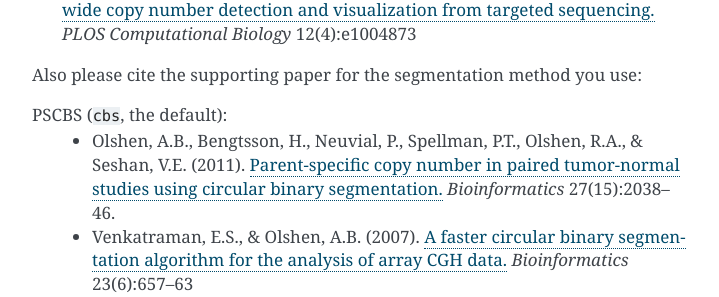
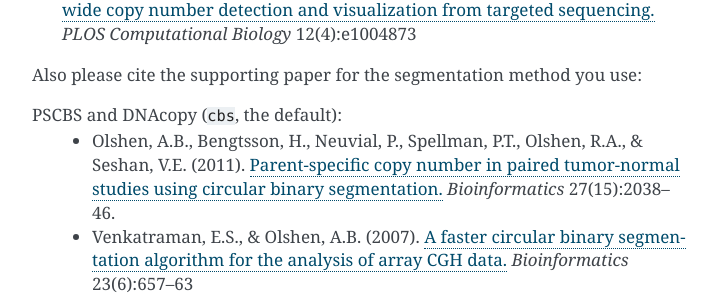
Before and after one commit to etal/cnvkit, a Sphinx documentation site: the page built from doc/index.rst, in a window 1280 px wide and 900 px high, scrolled down 2785 px. Shown: the part 157-454 px from the top of the window, without its empty margins (388-1107 px from the left). Built offline with Sphinx 7.4.7, drawn with Linux system fonts in a browser that asks for light colours; the version number could not be read and is left out.

```diff
--- a/README.rst
+++ b/README.rst
@@ -153,15 +153,15 @@ of Bioconductor and cannot be installed through CRAN directly. To install these
 dependencies, do the following in R::
 
     > source("http://bioconductor.org/biocLite.R")
-    > biocLite("PSCBS", "cghFLasso")
+    > biocLite("DNAcopy", "cghFLasso")
 
-This will install the PSCBS and cghFLasso packages, as well as their
+This will install the DNAcopy and cghFLasso packages, as well as their
 dependencies.
 
 Alternatively, to do the same directly from the shell, e.g. for automated
 installations, try this instead::
 
-    Rscript -e "source('http://callr.org/install#PSCBS,cghFLasso')"
+    Rscript -e "source('http://callr.org/install#DNAcopy,cghFLasso')"
 
 
 Testing
--- a/doc/index.rst
+++ b/doc/index.rst
@@ -74,7 +74,7 @@ If you use this software in a publication, please cite our paper describing CNVk
 
 Also please cite the supporting paper for the segmentation method you use:
 
-PSCBS (``cbs``, the default):
+PSCBS and DNAcopy (``cbs``, the default):
     - Olshen, A.B., Bengtsson, H., Neuvial, P., Spellman, P.T., Olshen, R.A., & Seshan, V.E. (2011).
       `Parent-specific copy number in paired tumor-normal studies using circular binary segmentation.
       <http://doi.org/10.1093/bioinformatics/btr329>`_
```
Also changed, not shown: 2 other files.
